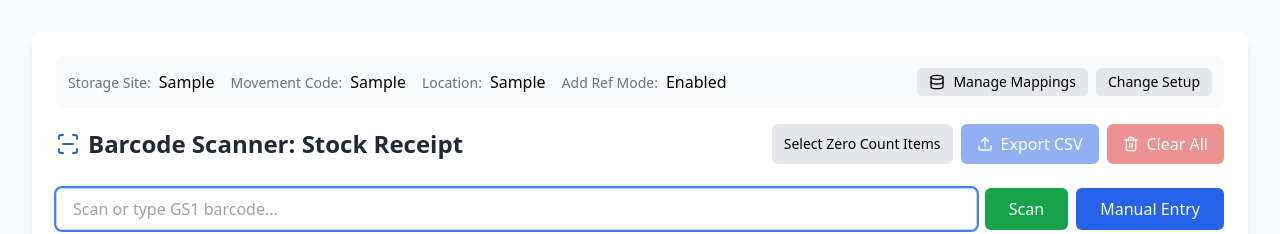
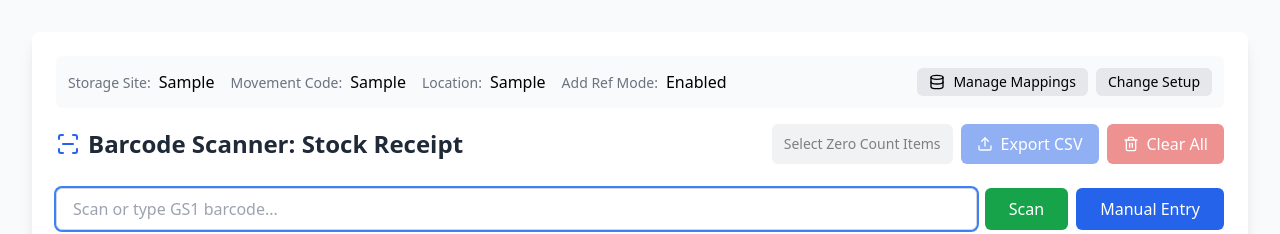
Before and after one commit to Gerald-Waerseggers/GS1-Barcode-Scanner, a React (Vite) app: page / in a window 1280 px wide. Both pictures are taken after typing "Sample", "Sample", "Sample" into the empty fields and a click on the button "Start Scanning". Shown: the top 234 px of the page. Built offline with nearby package versions, Linux system fonts and the light colour scheme.

Commit message:
UI changes

```diff
--- a/src/BarcodeScanner.tsx
+++ b/src/BarcodeScanner.tsx
@@ -243,8 +243,9 @@ export default function BarcodeScanner() {
             </div>
             <div className="flex gap-2">
               <Button
+                disabled={!setupInfo.stockCount}
                 onClick={() => setIsERPStockModalOpen(true)}
-                className="flex items-center gap-2 px-3 py-1 text-sm bg-gray-200 hover:bg-gray-300 rounded-md"
+                className="flex items-center gap-2 px-3 py-1 text-sm bg-gray-200 hover:bg-gray-300 rounded-md disabled:opacity-50 disabled:cursor-not-allowed"
               >
                 Select Zero Count Items
               </Button>
--- a/src/components/SetupForm.tsx
+++ b/src/components/SetupForm.tsx
@@ -46,7 +46,9 @@ const SetupForm: React.FC<SetupFormProps> = ({
       await deleteERPStockCount();
       const result = await loadERPStockCount(file);
       if (result.length > 0) {
-        toast.success("ERP stock count loaded successfully");
+        toast.success(
+          `ERP stock count successfully loaded ${result.length} items`,
+        );
       } else {
         toast.error("Failed to load ERP stock count");
         // Clear the input value to allow uploading the same file again
```
